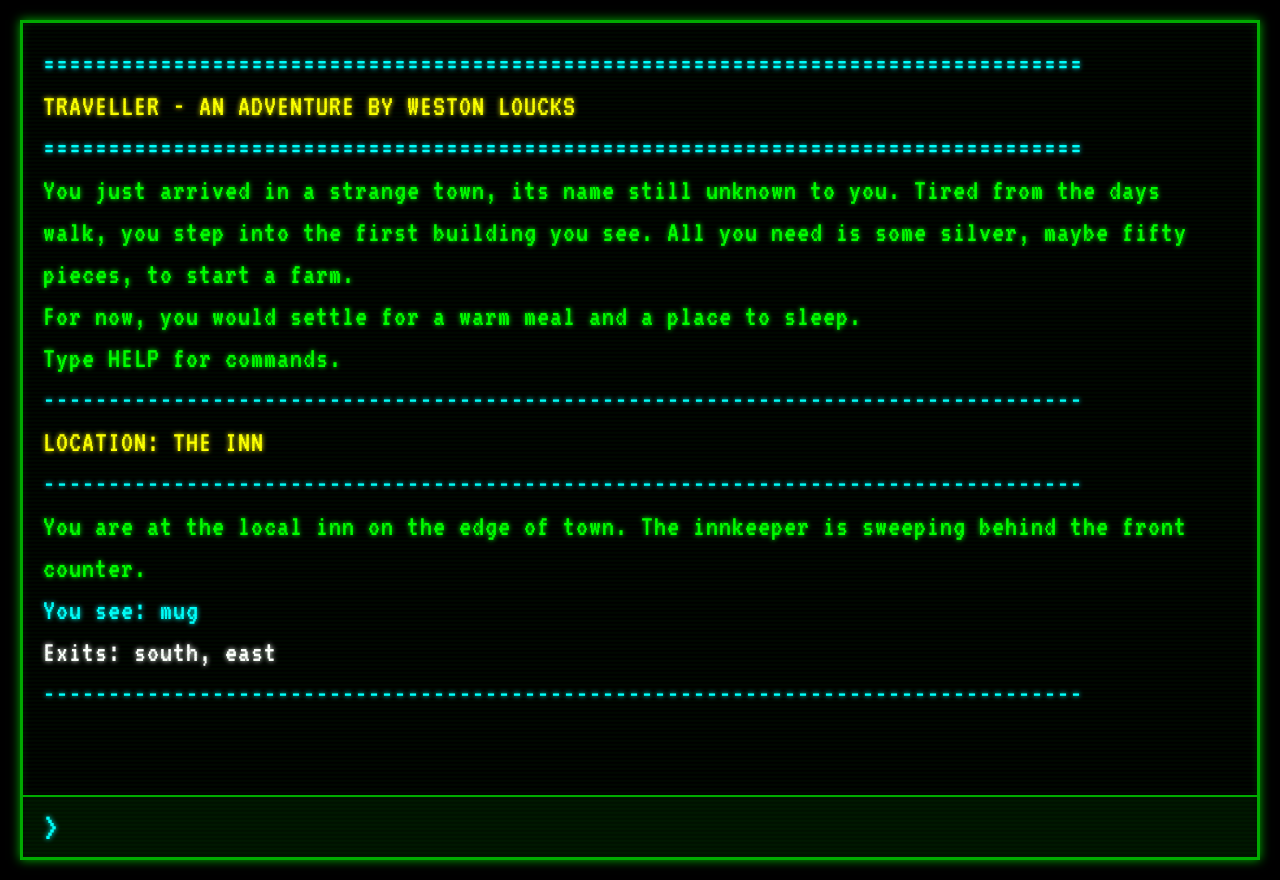
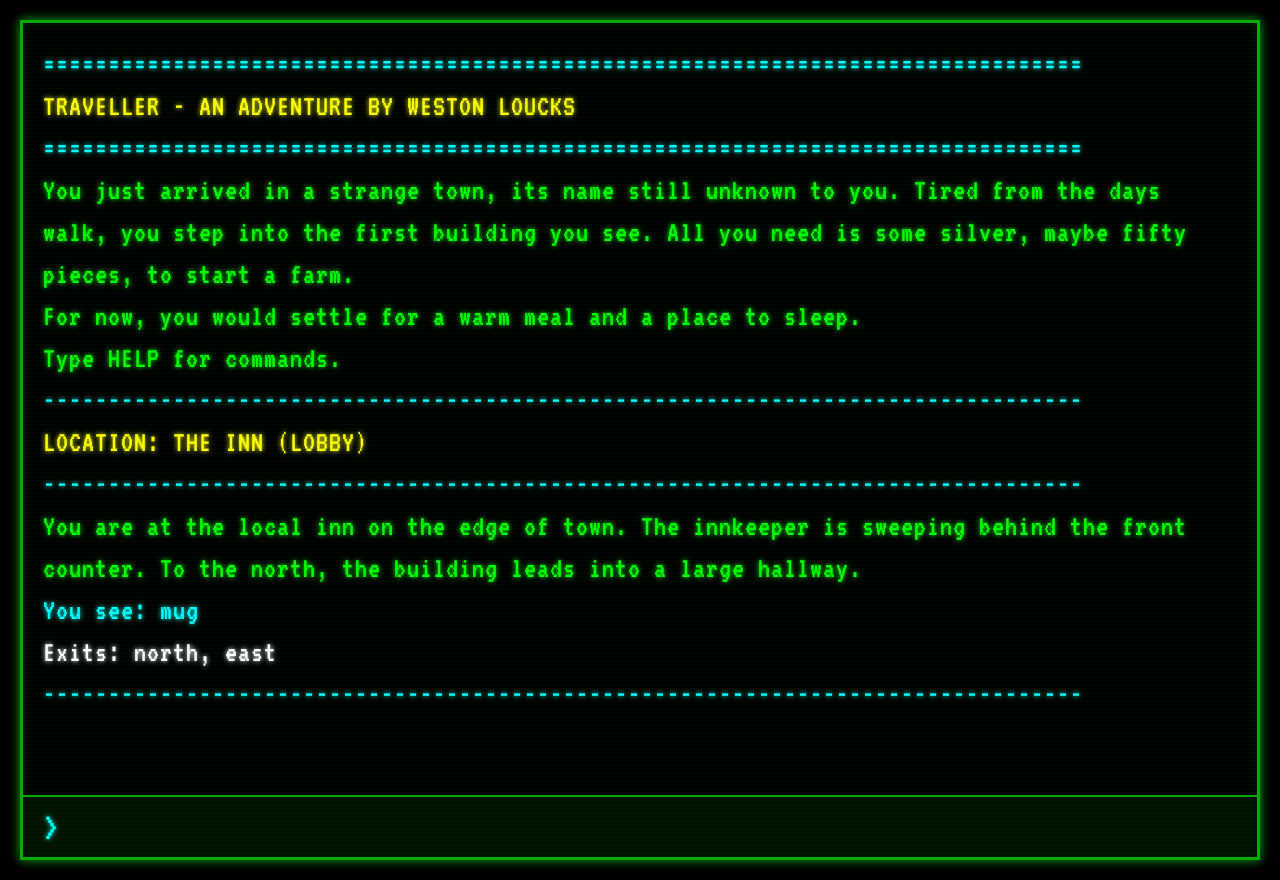
Before and after one commit to westronic/javascraps, a plain HTML site: page traveller01.html in a window 1280 px wide. Drawn offline with Linux system fonts and the light colour scheme.

Commit message:
Enhance game environment with new locations and items
Updated room descriptions and added new rooms and items.

```diff
--- a/traveller01.html
+++ b/traveller01.html
@@ -17,10 +17,12 @@
             background: #000;
             display: flex;
             justify-content: center;
-            align-items: center;
+            align-items: flex-start;
             min-height: 100vh;
             font-family: 'VT323', monospace;
             padding: 20px;
+            margin: 0;
+            overflow: hidden;
         }
 
         #dos-screen {
@@ -137,45 +139,45 @@
         // Room Definitions
         const rooms = {
             inn: {
-                name: "The Inn",
-                desc: "You are at the local inn on the edge of town. The innkeeper is sweeping behind the front counter.",
-                exits: {south: "hall", east: "cobbleStreetNorth"},
+                name: "The Inn (Lobby)",
+                desc: "You are at the local inn on the edge of town. The innkeeper is sweeping behind the front counter. To the north, the building leads into a large hallway.",
+                exits: {north: "hall", east: "cobbleStreetNorth"},
                 items: ["mug"],
                 visited: false
             },
             hall: {
                 name: "Main hall",
-                desc: "A narrow hall with flickering lights. Doors lead to various sections of the ship.",
-                exits: {north: "inn", south: "cargo", east: "cobbleStreetSouth", west: "engineering"},
+                desc: "A narrow hall with flickering lights. To your north and west are locked rooms. On the eastern wall there is a torch dimly lighting what appears to be a painting of a horse.",
+                exits: {south: "inn"},
                 items: [],
                 visited: false
             },
             cobbleStreetNorth: {
                 name: "Cobblestone Street (North)",
-                desc: "On the north edge of town.",
-                exits: {west: "inn"},
+                desc: "On the north edge of town. North of you is the mountain you descended from when you began this journey, and you would rather not go back that way.",
+                exits: {west: "inn", south: "cobbleStreetSouth", east: "meadow"},
                 items: ["map"],
                 visited: false
             },
             cobbleStreetSouth: {
                 name: "Cobblestone Street (South)",
-                desc: "On the south edge of town. Soup was recently spilled here.",
-                exits: {west: "hall"},
+                desc: "On the south edge of town. The stones that pave the street have some kind of soupy residue on them. To the east and south are private houses with tall fences lining their front yards.",
+                exits: {north: "cobbleStreetNorth", west: "store"},
                 items: ["room_key"],
                 visited: false
             },
-            cargo: {
-                name: "Cargo Bay",
-                desc: "A large open area for storing supplies. Metal crates are stacked against the walls.",
-                exits: {north: "hall"},
+            store: {
+                name: "General Store",
+                desc: "A store with some food and items for sale. Metal crates are stacked against the walls.",
+                exits: {east: "cobbleStreetSouth"},
                 items: ["bread", "repair_kit"],
                 visited: false
             },
-            engineering: {
-                name: "Engineering Bay",
-                desc: "The heart of the ship. Machinery thrums with power. Warning lights blink on several panels.",
-                exits: {east: "hall"},
-                items: ["wrench"],
+            meadow: {
+                name: "Open Meadow",
+                desc: "A grassy field at the base of a steep cliff. To the south is a fence wall and to the east is a thick stand of bushes.",
+                exits: {west: "cobbleStreetNorth"},
+                items: ["sword"],
                 visited: false
             }
         };
@@ -185,9 +187,9 @@
             mug: "Mug - An old metal drinking vessel",
             map: "Town Map - Shows locations and names",
             room_key: "Key - Allows access to a room at the inn",
-            bread: "Bread - A loaf of bread. Still soft.",
+            bread: "Bread - A loaf of bread, still soft",
             repair_kit: "Repair Kit - Tools for repairs",
-            wrench: "Wrench - A heavy metal tool"
+            sword: "Sword - A heavy metal weapon"
         };
 
         // Command Aliases
@@ -312,7 +314,7 @@
             if (health <= 0) {
                 print('', 'red');
                 printBorder();
-                print('HEALTH DEPLETED - GAME OVER', 'red');
+                print('Too injured to continue, you must end your journey. - GAME OVER', 'red');
                 printBorder();
                 gameRunning = false;
             }
```
